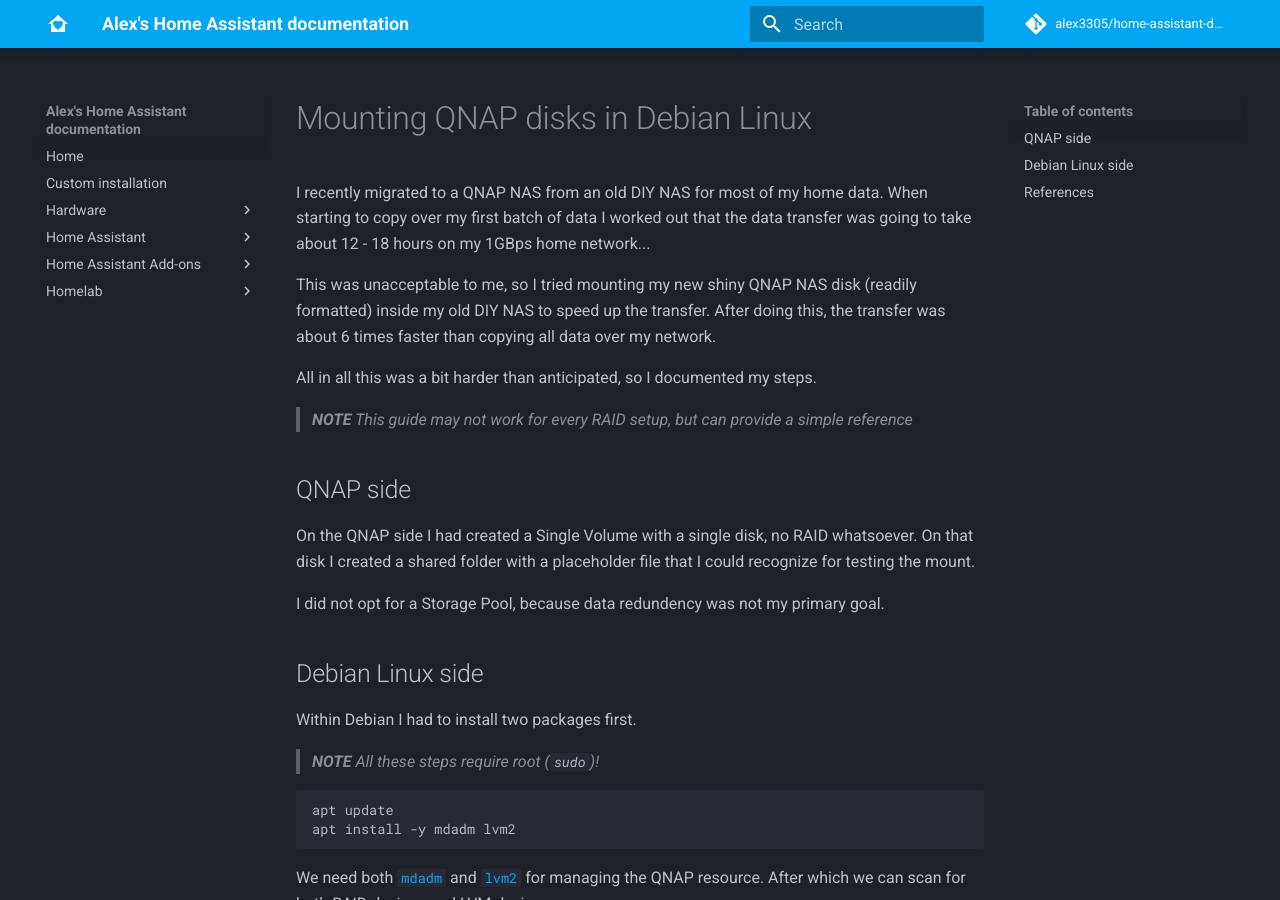
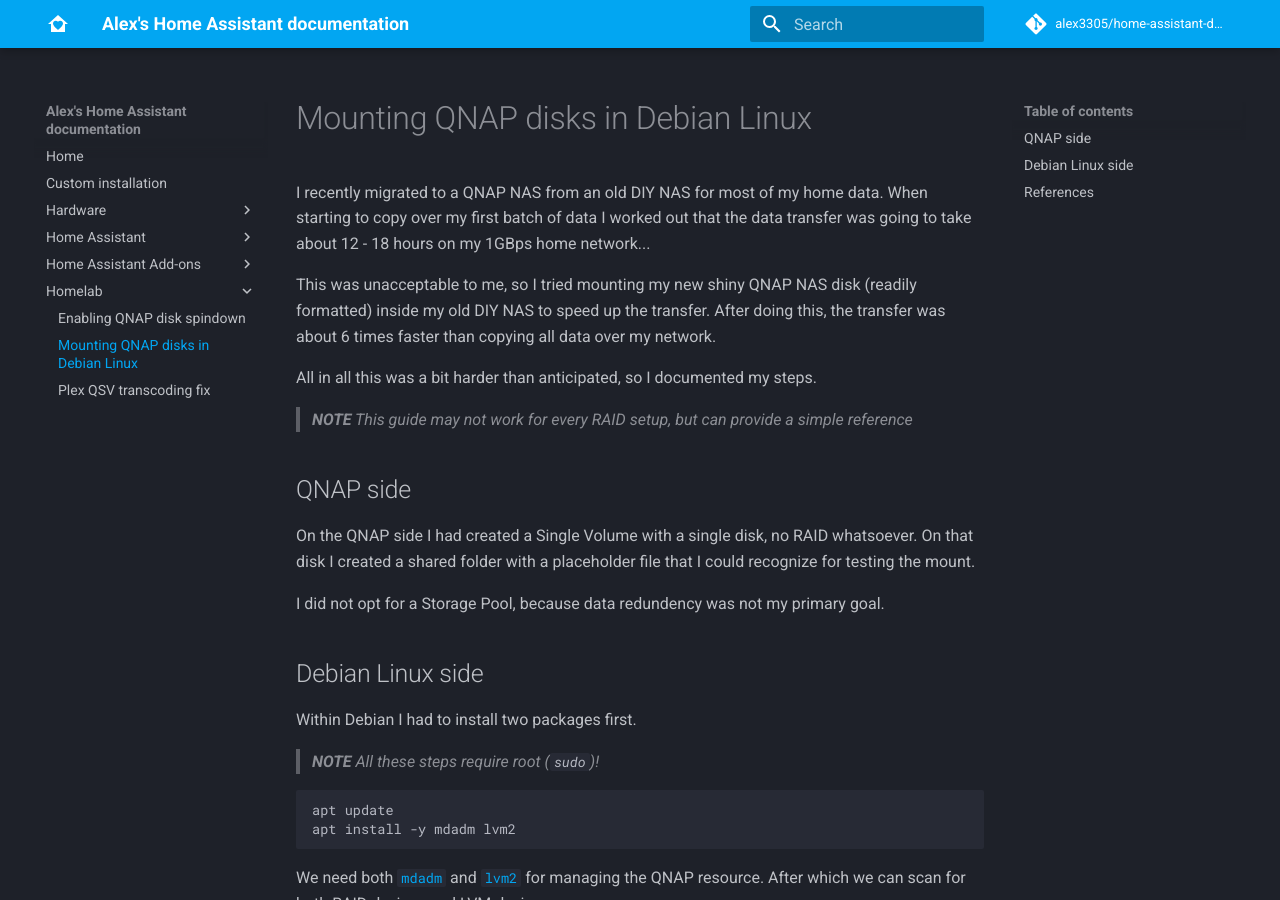
Before and after one commit to alex3305/home-assistant-docs, an MkDocs documentation site: the page built from docs/homelab/qnap-linux-mount.md, in a window 1280 px wide and 900 px high. Built offline with MkDocs 1.6.1 and Material for MkDocs 9.7.7, drawn with Linux system fonts in a browser that asks for light colours; comment, search, counter and statistics services are not loaded.

Commit message:
Added Plex QSV fix

```diff
--- a/mkdocs.yml
+++ b/mkdocs.yml
@@ -18,8 +18,9 @@
       - Backup and restore: add-ons/influxdb-backup.md
       - Downsampling (RP/CQ): add-ons/influxdb-downsampling.md
   - Homelab:
-    - Enabling QNAP disk spindown: misc/qnap-disk-spindown.md
-    - Mounting QNAP disks in Debian Linux: misc/qnap-linux-mount.md
+    - Enabling QNAP disk spindown: homelab/qnap-disk-spindown.md
+    - Mounting QNAP disks in Debian Linux: homelab/qnap-linux-mount.md
+    - Plex QSV transcoding fix: homelab/plex-transcoding-fix.md
 
 theme:
   name: 'material'
```
